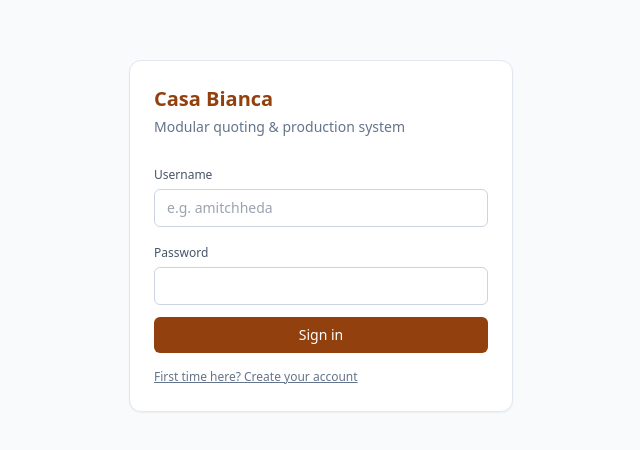
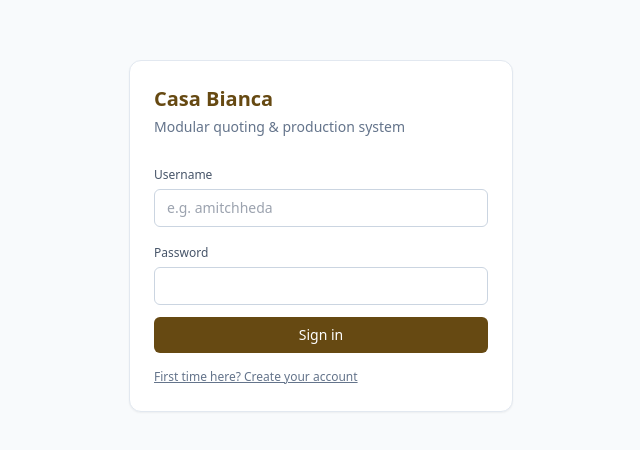
Before and after one commit to amitchheda-ac/cb-modular-system, a React (Vite) app: page /login in a window 1280 px wide. Shown: the part 164-614 px from the top of the page, without its empty margins (319-959 px from the left). Built offline with nearby package versions, Linux system fonts and the light colour scheme; no server answers.

Commit message:
Add files via upload

```diff
--- a/index.html
+++ b/index.html
@@ -2,10 +2,14 @@
 <html lang="en">
   <head>
     <meta charset="UTF-8" />
-    <link rel="icon" type="image/svg+xml" href="/vite.svg" />
+    <link rel="icon" type="image/png" href="/favicon.png" />
+    <link rel="apple-touch-icon" href="/apple-touch-icon.png" />
     <meta name="viewport" content="width=device-width, initial-scale=1.0" />
-    <meta name="theme-color" content="#92400e" />
-    <title>Casa Bianca — Modular System</title>
+    <meta name="theme-color" content="#664912" />
+    <link rel="preconnect" href="https://fonts.googleapis.com" />
+    <link rel="preconnect" href="https://fonts.gstatic.com" crossorigin />
+    <link href="https://fonts.googleapis.com/css2?family=Playfair+Display:wght@500;600;700;800&family=Inter:wght@400;500;600;700&display=swap" rel="stylesheet" />
+    <title>Casa Bianca Modular OS</title>
   </head>
   <body>
     <div id="root"></div>
--- a/tailwind.config.js
+++ b/tailwind.config.js
@@ -1,5 +1,26 @@
 export default {
   content: ["./index.html", "./src/**/*.{js,ts,jsx,tsx}"],
-  theme: { extend: {} },
+  theme: {
+    extend: {
+      colors: {
+        amber: {
+          50: '#FCF8ED',
+          100: '#F8EFD3',
+          200: '#EFDBA0',
+          300: '#E2C06A',
+          400: '#D4A93F',
+          500: '#C2941F',
+          600: '#A67A16',
+          700: '#856013',
+          800: '#664912',
+          900: '#432F0C',
+        },
+        cream: '#FAF6EC',
+      },
+      fontFamily: {
+        serif: ['"Playfair Display"', 'Georgia', 'serif'],
+      },
+    },
+  },
   plugins: [],
 }
```
